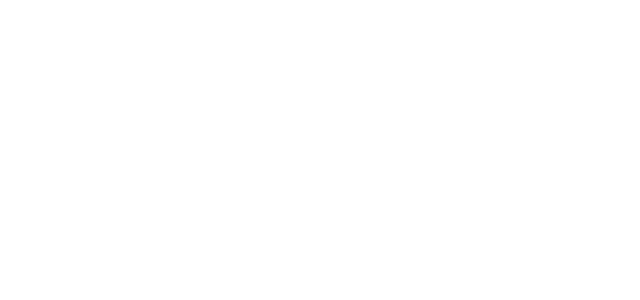
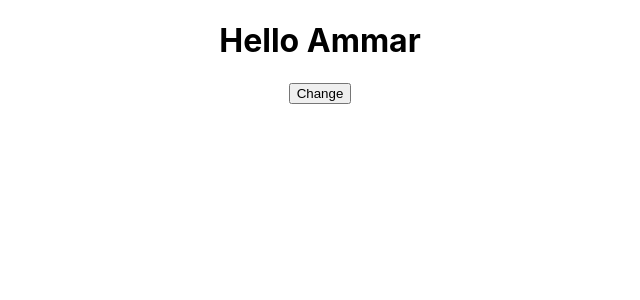
Before and after one commit to ammarlodhi255/enterprise_development, a React (Create React App) app in the folder advanced_react/: page / in a window 1280 px wide. Shown: the top 300 px of the page, without its empty margins (320-960 px from the left). Built offline with nearby package versions, Linux system fonts and the light colour scheme.

Commit message:
add nodeJS

```diff
--- /dev/null
+++ b/advanced_react/nodeJS/index.js
@@ -0,0 +1,3 @@
+const superhero_obj = require("./superhero");
+
+console.log(superhero_obj.getName());
--- a/advanced_react/src/App.js
+++ b/advanced_react/src/App.js
@@ -1,9 +1,23 @@
 import './App.css';
+import Greeting from './Components/Greeting';
+import React, { useState } from 'react';
+
 
 function App() {
+
+  const [name, setName] = useState("Ammar");
+
+  const changeName = () => {
+    if (name == "Ammar")
+      setName("Ahmed");
+    else
+      setName("Ammar");
+  }
+
   return (
     <div className="App">
-
+      <Greeting name={name} />
+      <button onClick={changeName}>Change</button>
     </div>
   );
 }
--- /dev/null
+++ b/advanced_react/src/Components/Greeting.js
@@ -0,0 +1,9 @@
+import React from 'react';
+
+const Greeting = (props) => {
+    return (
+        <h1>Hello { props.name }</h1>
+    )
+}
+
+export default Greeting;
```
Also changed, not shown: advanced_react/nodeJS/superhero.js (added, +15 -0 lines).
